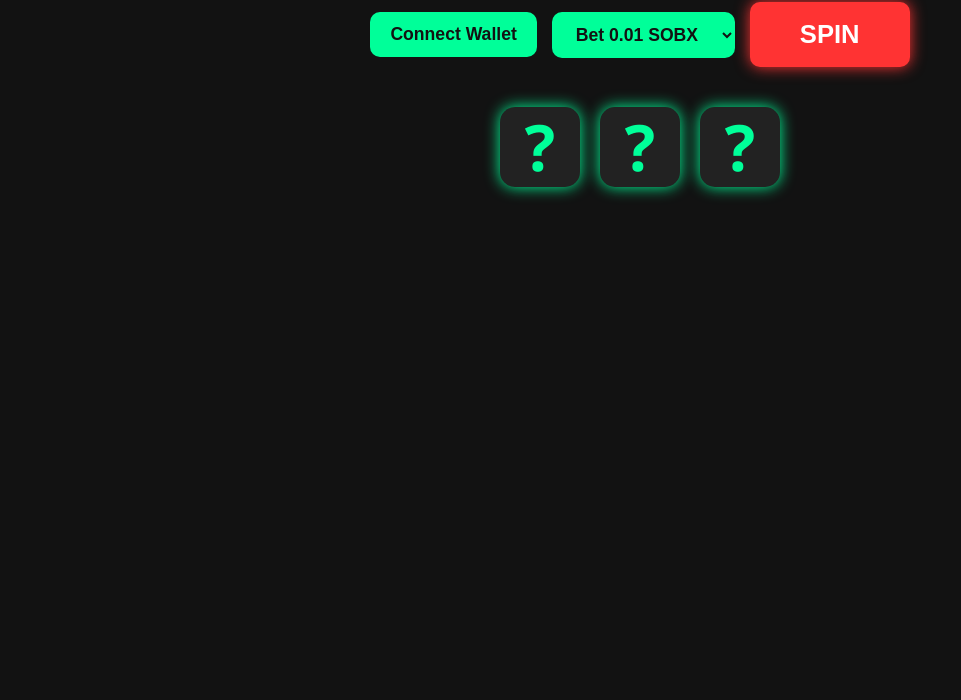
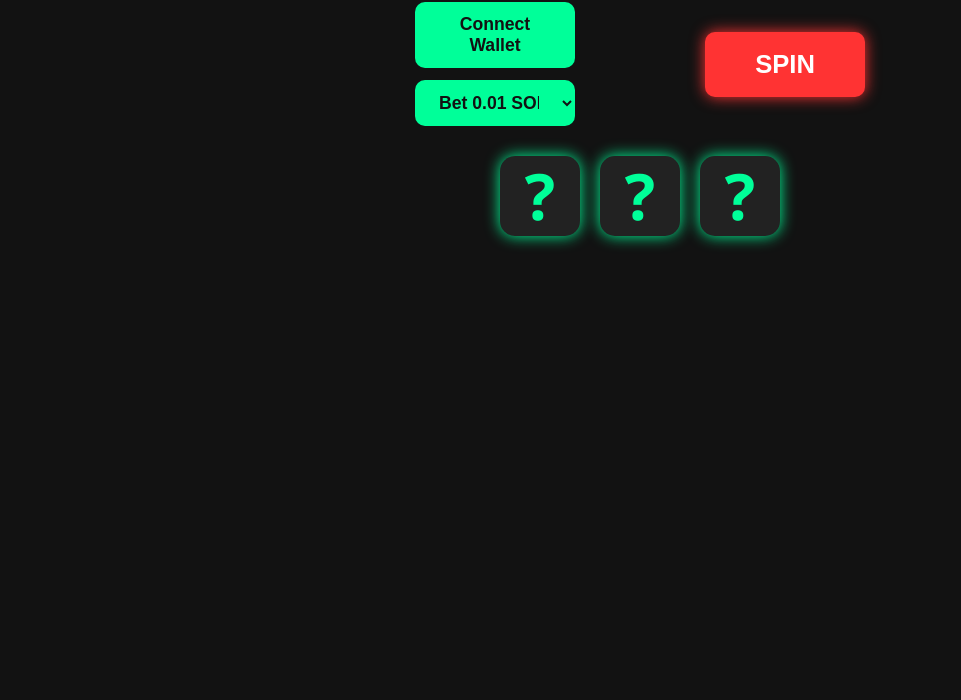
Before and after one commit to bigdaddyaz82/sobx-slots, a website: page index.html in a window 1280 px wide. Shown: the part 100-800 px from the top of the page, without its empty margins (0-961 px from the left). Drawn offline with Linux system fonts and the light colour scheme.

Commit message:
Update index.html

```diff
--- a/index.html
+++ b/index.html
@@ -16,15 +16,24 @@
     margin-bottom: 10px;
     color: #00ff99;
     text-shadow: 0 0 10px #00ff99;
+    text-align: left; /* align left so controls line up below */
   }
-  #controls {
+  #controlsWrapper {
     display: flex;
-    justify-content: center;
-    align-items: center;
-    gap: 15px;
-    margin-bottom: 25px;
+    justify-content: space-between;
+    align-items: flex-start;
+    max-width: 450px;
+    margin: 0 auto 30px auto;
+    gap: 20px;
   }
-  button, select {
+  #leftControls {
+    display: flex;
+    flex-direction: column;
+    gap: 12px;
+    align-items: flex-start;
+  }
+  #leftControls button, #leftControls select {
+    width: 160px;
     border: none;
     border-radius: 10px;
     font-weight: bold;
@@ -34,8 +43,9 @@
     transition: background 0.3s ease;
     color: #121212;
     background: #00ff99;
+    text-align: center;
   }
-  button:hover, select:hover {
+  #leftControls button:hover, #leftControls select:hover {
     background: #00cc77;
   }
   #spinBtn {
@@ -45,12 +55,17 @@
     padding: 18px 50px;
     font-weight: 900;
     box-shadow: 0 0 15px #ff3333;
+    border: none;
+    border-radius: 10px;
+    cursor: pointer;
+    align-self: center;
+    min-width: 160px;
   }
   #spinBtn:hover {
     background: #cc0000;
   }
   #reels {
-    margin: 40px auto;
+    margin: 0 auto;
     display: flex;
     justify-content: center;
     gap: 20px;
@@ -97,9 +112,9 @@
 
 <h1>SOBX Slot Machine</h1>
 
-<div id="controls">
+<div id="controlsWrapper">
+  <div id="leftControls">
     <button id="connectBtn">Connect Wallet</button>
-
     <select id="betAmount">
       <option value="0.01">Bet 0.01 SOBX</option>
       <option value="0.05">Bet 0.05 SOBX</option>
@@ -107,7 +122,7 @@
       <option value="0.5">Bet 0.5 SOBX</option>
       <option value="1">Bet 1 SOBX</option>
     </select>
-
+  </div>
   <button id="spinBtn" disabled>SPIN</button>
 </div>
 
@@ -151,7 +166,6 @@
     const reels = document.querySelectorAll('.reel span');
     document.getElementById('spinResult').textContent = 'Spinning...';
 
-    // Quick spinning animation by cycling symbols fast
     let spinCount = 0;
     const spinMax = 20;
     const spinInterval = setInterval(() => {
@@ -163,7 +177,6 @@
       if (spinCount >= spinMax) clearInterval(spinInterval);
     }, 100);
 
-    // Call backend spin endpoint with user and bet amount
     try {
       const response = await fetch('/api/spin', {
         method: 'POST',
```
Lines whose indentation alone changed are shown as unchanged.
